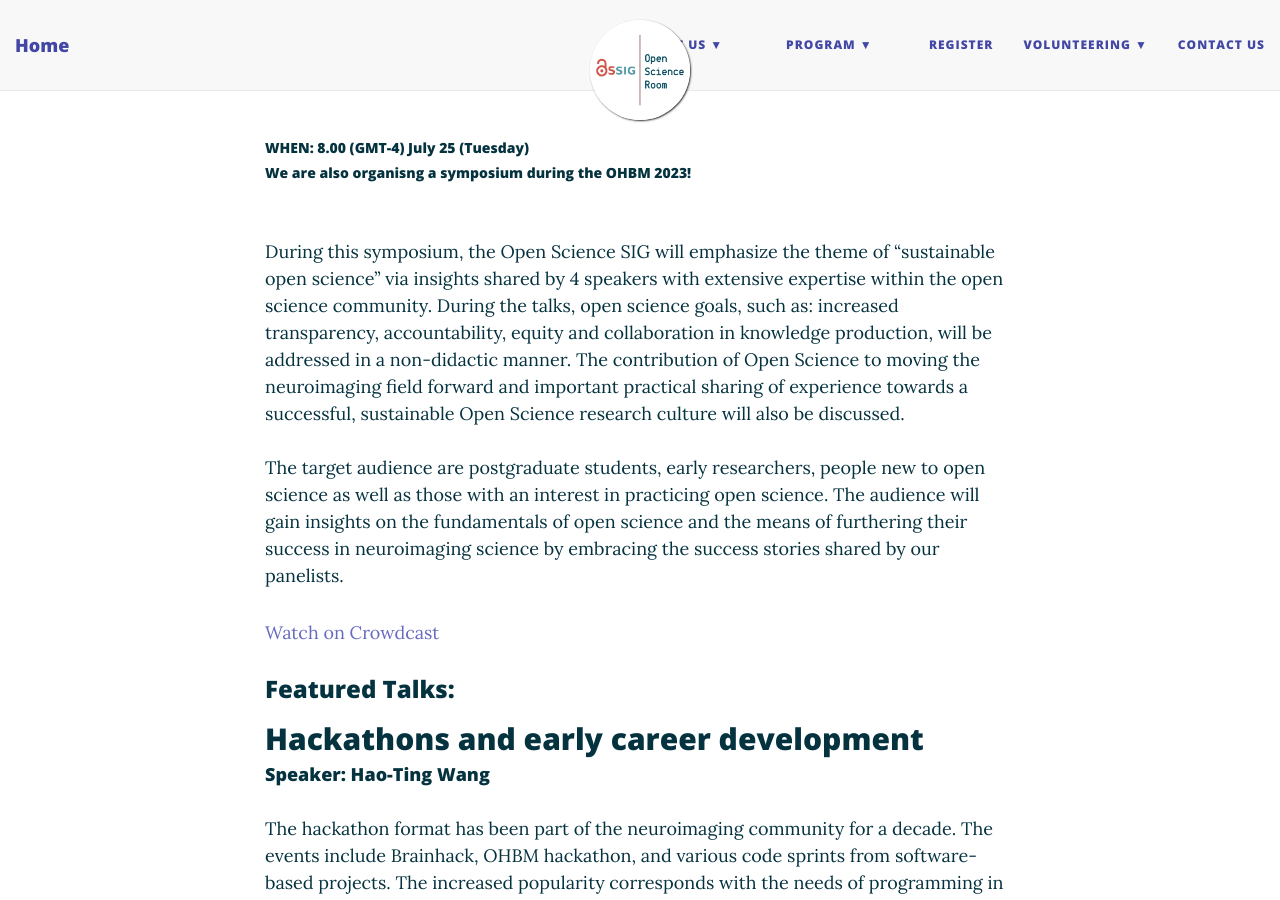
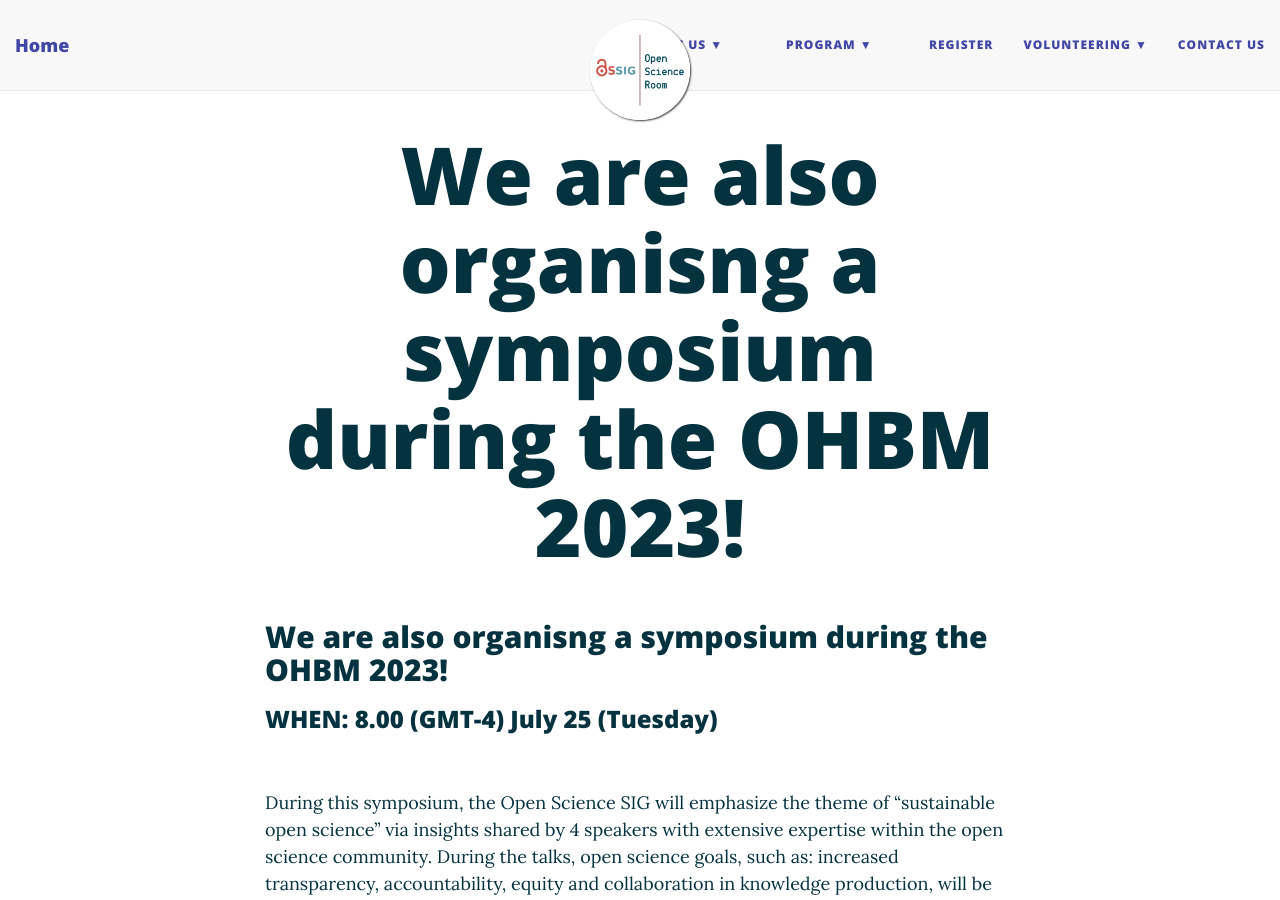
Before and after one commit to ohbm/osr2023, a Jekyll site: the page built from symposium.md, in a window 1280 px wide and 900 px high. Built offline with Jekyll 4.4.1, drawn with Linux system fonts in a browser that asks for light colours; nearby versions of some CDN libraries; our own code applies the rules of GitHub Pages for plain Markdown files.

Commit message:
Update symposium.md

```diff
--- a/symposium.md
+++ b/symposium.md
@@ -3,9 +3,9 @@
 title: OHBM 2023 Open Science Symposium: Sustainability through success stories
 ---
 
-##### WHEN: 8.00 (GMT-4) July 25 (Tuesday)
+## We are also organisng a symposium during the OHBM 2023!
+### WHEN: 8.00 (GMT-4) July 25 (Tuesday)
 
-##### We are also organisng a symposium during the OHBM 2023!
 <br>
 During  this symposium, the Open Science SIG will emphasize the theme of “sustainable open science” via insights shared by 4 speakers with extensive expertise within the open science community. During the talks, open science goals, such as: increased transparency, accountability, equity and collaboration in knowledge production, will be addressed in a non-didactic manner. The contribution of Open Science to moving the neuroimaging field forward and important practical sharing of experience towards a successful, sustainable Open Science research culture will also be discussed. <br><br>
 The target audience are postgraduate students, early researchers, people new to open science as well as those with an interest in practicing open science. The audience will gain insights on the fundamentals of open science and the means of furthering their success in neuroimaging science by embracing the success stories shared by our panelists.
```
